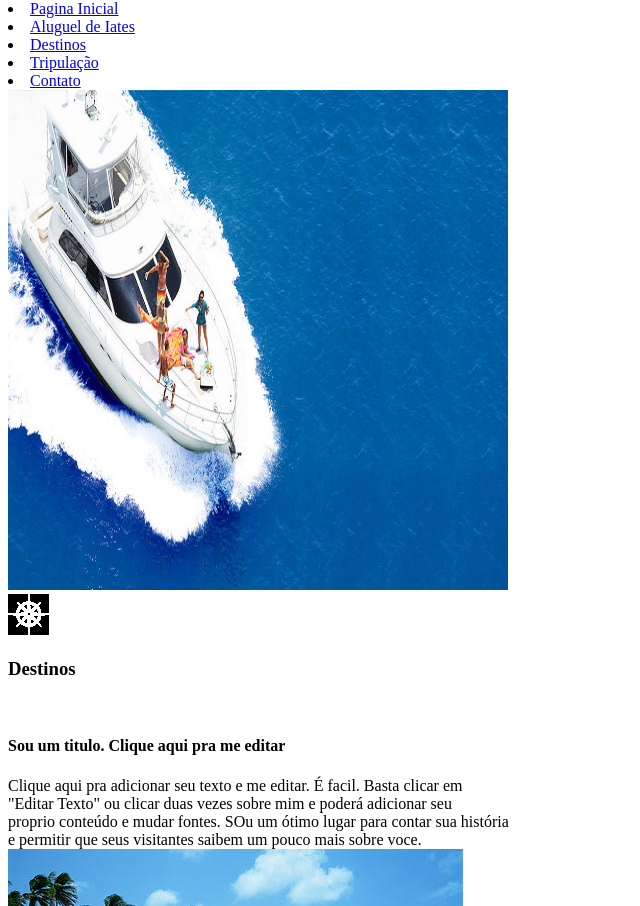
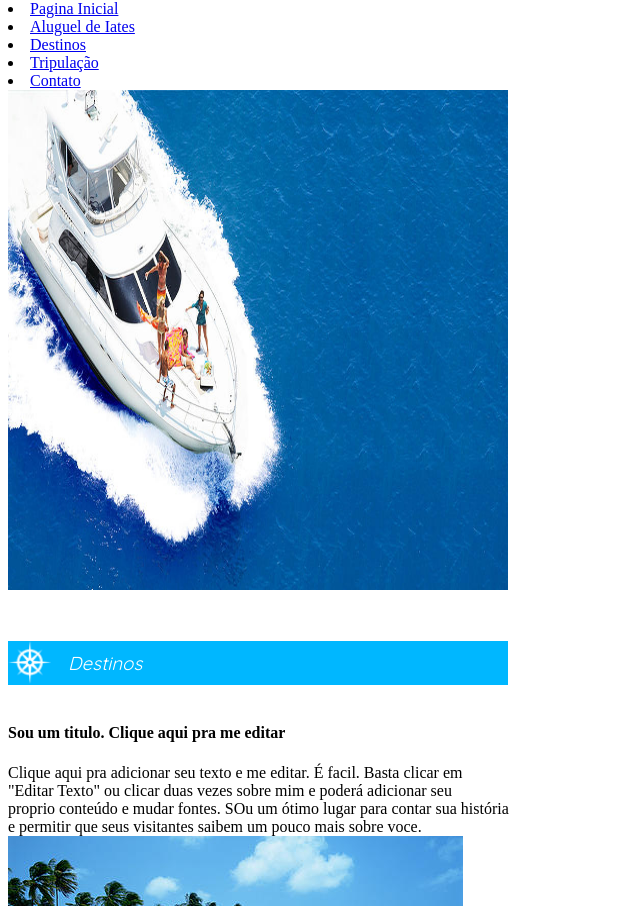
Before and after one commit to Marcelomhq/intro-to-front-end, a plain HTML site: page Projeto-AluguelIates/Projeto-AluguelIates/pagina-inicial.html in a window 1280 px wide. Shown: the part 194-1100 px from the top of the page, without its empty margins (0-640 px from the left). Drawn offline with Linux system fonts and the light colour scheme.

Commit message:
13.09.24

```diff
--- /dev/null
+++ b/Projeto-AluguelIates/Projeto-AluguelIates/pagina-inicial.css
@@ -0,0 +1,29 @@
+.barco1{
+    width: 150px;
+    height: 75px;
+    margin-right: 10px;
+    margin-bottom: 10px;
+  }
+.destinos{
+    font-family: Quicksand;
+    color: white;
+    background-color: rgb(0, 183, 255);
+    font-style: italic;
+    font-weight: normal;
+    width: 500px;
+    position: relative;
+    margin-top: 0;
+    margin-bottom: 0;
+    padding-top: 10px;
+    padding-bottom: 10px;
+    text-indent: 60px;
+  }
+.destinos-imagem{
+    margin-bottom: 0;
+    margin-top: 0;
+    background-color:rgb(0, 183, 255);
+    position:relative ;
+    top: 47.3px;
+    z-index: 2;
+    height: 43.2px;
+}
--- a/Projeto-AluguelIates/Projeto-AluguelIates/pagina-inicial.html
+++ b/Projeto-AluguelIates/Projeto-AluguelIates/pagina-inicial.html
@@ -4,16 +4,11 @@
   <meta charset="UTF-8">
   <meta name="viewport" content="width=device-width, initial-scale=1.0">
   <title>Luxo - Aluguel de Iates</title>
-  <style>
-    .barco1{
-      width: 150px;
-      height: 75px;
-      margin-right: 10px;
-      margin-bottom: 10px;
-    }
-
-  </style>
-</head>
+  <link rel="stylesheet" href="pagina-inicial.css">
+  <link rel="preconnect" href="https://fonts.googleapis.com">
+  <link rel="preconnect" href="https://fonts.gstatic.com" crossorigin>
+  <link href="https://fonts.googleapis.com/css2?family=Quicksand:wght@300..700&display=swap" rel="stylesheet">
+  </head>
 <body>
   <img src="imagens/barco1.jpg" alt="Logo Luxos">
   <h1>Luxo</h1>
@@ -26,7 +21,8 @@
     <li><a href="destinos.html">Contato</a></li>
   </il>
   <img src="imagens/barcoprincipal.jpg" alt="Foto Barco Principal" width="500" height="500"><br>
-  <img src="imagens/destino.jpg" alt="Foto Destinos"> <h3>Destinos</h3>
+  <img src="imagens/destino.png" alt="Foto Destinos" class="destinos-imagem">
+  <h3 class="destinos">Destinos</h3>
   <br><h4>Sou um titulo. Clique aqui pra me editar</h4>
   <p>
     Clique aqui pra adicionar seu texto e me editar. É facil. Basta clicar em <br>
@@ -47,10 +43,6 @@
     <img src="imagens/barconossafrota2.jpg" class="barco1">
     <img src="imagens/barconossafrota1.jpg" class="barco1">
   </p>
-
-
-
-
   <p>©2023 por Luxo Aluguel de Iates</p>
 </body>
 </html>
```
